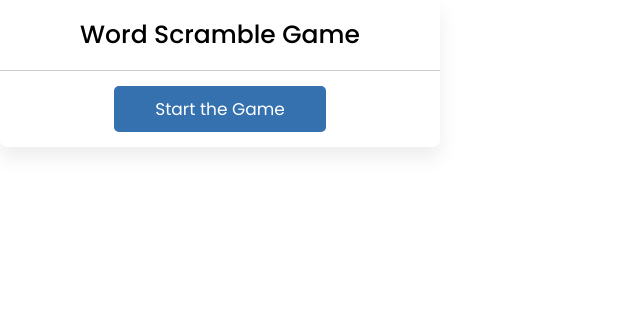
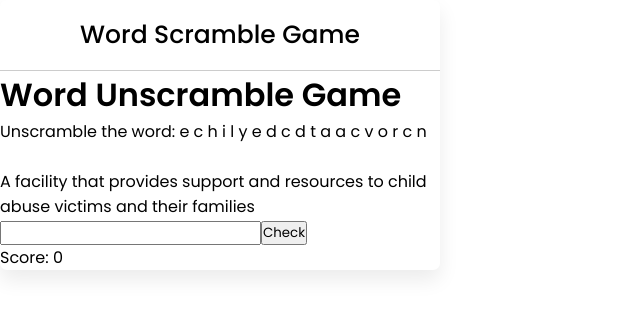
Before and after one commit to vighneshadelkar/SIH-HACKATHON-MERN, a React (Create React App) app in the folder client/: page /scramble in a window 1280 px wide. Shown: the top 314 px of the page, without its empty margins (0-640 px from the left). Built offline with nearby package versions, Linux system fonts and the light colour scheme.

Commit message:
changed game code

```diff
--- a/client/src/Data/Scrambledata.js
+++ b/client/src/Data/Scrambledata.js
@@ -8,7 +8,7 @@ const words = [
       hint: "The legal right to care for and make decisions regarding a child's upbringing.",
     },
     {
-      word: "emancipation ",
+      word: "emancipation",
       hint: "The legal process by which a minor gains independence from their parents or guardians.",
     },
     {
--- a/client/src/components/Games/Scramble.jsx
+++ b/client/src/components/Games/Scramble.jsx
@@ -3,141 +3,39 @@ import "./Scramble.css";
 import words from "../../Data/Scrambledata";
 
 export default function Scramble() {
-  const [wordText, setWordText] = useState("");
-  const [hintText, setHintText] = useState("");
-  const [timeText, setTimeText] = useState(30);
-  const [inputValue, setInputValue] = useState("");
+  const [word, setWord] = useState('');
+  const [hint, setHint] = useState('');
+  const [scrambledWord, setScrambledWord] = useState('');
+  const [inputValue, setInputValue] = useState('');
   const [score, setScore] = useState(0);
-  const [modalVisible, setModalVisible] = useState(false);
-  const [modalContent, setModalContent] = useState("");
-  const [questionsVisible, setQuestionsVisible] = useState(false);
 
-  let correctWord;
-  let timer;
-
-  const initTimer = (maxTime) => {
-    clearInterval(timer);
-    timer = setInterval(() => {
-      if (maxTime > 0) {
-        maxTime--;
-        setTimeText(maxTime);
-      } else {
-        setModalContent(
-          <div>
-            <br />
-            Time off! <b>{correctWord.toUpperCase()}</b> was the correct word
-          </div>
-        );
-        setModalVisible(true);
-        endGame();
-      }
-    }, 1000);
+  const generateRandomWord = () => {
+    const randomIndex = Math.floor(Math.random() * words.length);
+    return words[randomIndex];
   };
 
-  const start = () => {
-    setQuestionsVisible(true);
-    initGame();
+  const scrambleWord = (word) => {
+    return word.split('').sort(() => Math.random() - 0.5).join(' ').trim();
   };
 
-  const endGame = () => {
-    clearInterval(timer);
-    setWordText("");
-    setHintText("");
-    setInputValue("");
-    setModalContent(
-      <div>
-        <br />
-        Time off! <b>{correctWord.toUpperCase()}</b> was the correct word.
-        <br />
-        You Lost The Game ! :(
-      </div>
-    );
-    setModalVisible(true);
-  };
-
-  const winGame = () => {
-    clearInterval(timer);
-    setWordText("");
-    setHintText("");
-    setInputValue("");
-    setModalContent(
-      <div>
-        <br />
-        <center>Congrats You WIN THE GAME !!!!!!</center>
-      </div>
-    );
-    setModalVisible(true);
-  };
-
-  const initGame = () => {
-    initTimer(30);
-    let randomObj = words[Math.floor(Math.random() * words.length)];
-    let wordArray = randomObj.word.split("");
-    for (let i = wordArray.length - 1; i > 0; i--) {
-      let j = Math.floor(Math.random() * (i + 1));
-      [wordArray[i], wordArray[j]] = [wordArray[j], wordArray[i]];
-    }
-    setWordText(wordArray.join(""));
-    setHintText(randomObj.hint);
-    correctWord = randomObj.word.toLowerCase();
-    setInputValue("");
-    setScore(0);
-
-    if (score > 9) {
-      winGame();
+  const checkWord = () => {
+    if (inputValue.toLowerCase().trim() === word.trim()) {
+    let theWord=generateRandomWord();
+      setScore(score + 10);
+      setWord(theWord.word);
+      setScrambledWord(scrambleWord(theWord.word.toLocaleLowerCase()))
+      setHint(theWord.hint);
+      setInputValue('');
     }
   };
 
-  const checkWord = () => {
-    let userWord = inputValue.toLowerCase();
-
-    if (!userWord) {
-      setModalContent(
-        <div>
-          <br />
-          Please enter the word to check!
-        </div>
-      );
-      setModalVisible(true);
-      return;
-    }
-
-    if (userWord !== correctWord) {
-      if (score >= 1) {
-        setScore(score - 1);
-      }
-      setModalContent(
-        <div>
-          <br />
-          Oops! <b>{userWord}</b> is not a correct word
-        </div>
-      );
-      setModalVisible(true);
-    } else {
-      setScore(score + 1);
-      setModalContent(
-        <div>
-          <br />
-          Congrats! <b>{correctWord.toUpperCase()}</b> is the correct word
-        </div>
-      );
-      setModalVisible(true);
-    }
-
-    initGame();
-  };
-
-  const refreshBtnClick = () => {
-    initGame();
-    initTimer(30);
-  };
-
-  const checkBtnClick = () => {
-    checkWord();
-  };
-
   useEffect(() => {
-    initGame();
+    let theWord=generateRandomWord()
+    const initialWord = theWord.word.toLowerCase();
+    const hint=theWord.hint;
+    setHint(hint);
+    setWord(initialWord);
+    setScrambledWord(scrambleWord(initialWord));
   }, []);
 
   return (
@@ -145,47 +43,24 @@ export default function Scramble() {
       <div className="scrambleWrapper">
         <h2>Word Scramble Game</h2>
 
-        {questionsVisible ? (
-          // <div className="content">
-          <>
-            <p className="word">{wordText}</p>
-            <div className="details">
-              <p className="hint">Hint: {hintText}</p>
-              <p className="time">Time Left: {timeText}</p>
-            </div>
-            {/* <div className="hint">
-          <span>{hintText}</span>
-        </div>
-        <div className="time">
-          <b>{timeText}</b>
-        </div> */}
+        <div>
+          <h1>Word Unscramble Game</h1>
+          <div>
+            <p>Unscramble the word: {scrambledWord}</p>
+            <br/>
+            <p>{hint}</p>
             <input
               type="text"
               value={inputValue}
               onChange={(e) => setInputValue(e.target.value)}
             />
-            <div className="buttons">
-              <button className="refresh-word" onClick={refreshBtnClick}>
-                Refresh
-              </button>
-              <button className="check-word" onClick={checkBtnClick}>
-                Check
-              </button>
-            </div>
-          </>
-        ) : (
-          <center>
-            <div className="startArea" onClick={start}>
-              <button className="startBtn">Start the Game</button>
-            </div>
-          </center>
-        )}
-
-        {modalVisible && (
-          <div className="modal">
-            <div className="modal-content">{modalContent}</div>
+            <button onClick={checkWord}>Check</button>
+            {/* <button onClick={}>Refresh</button> */}
           </div>
-        )}
+          <div>
+            <p>Score: {score}</p>
+          </div>
+        </div>
       </div>
     </div>
   );
```
